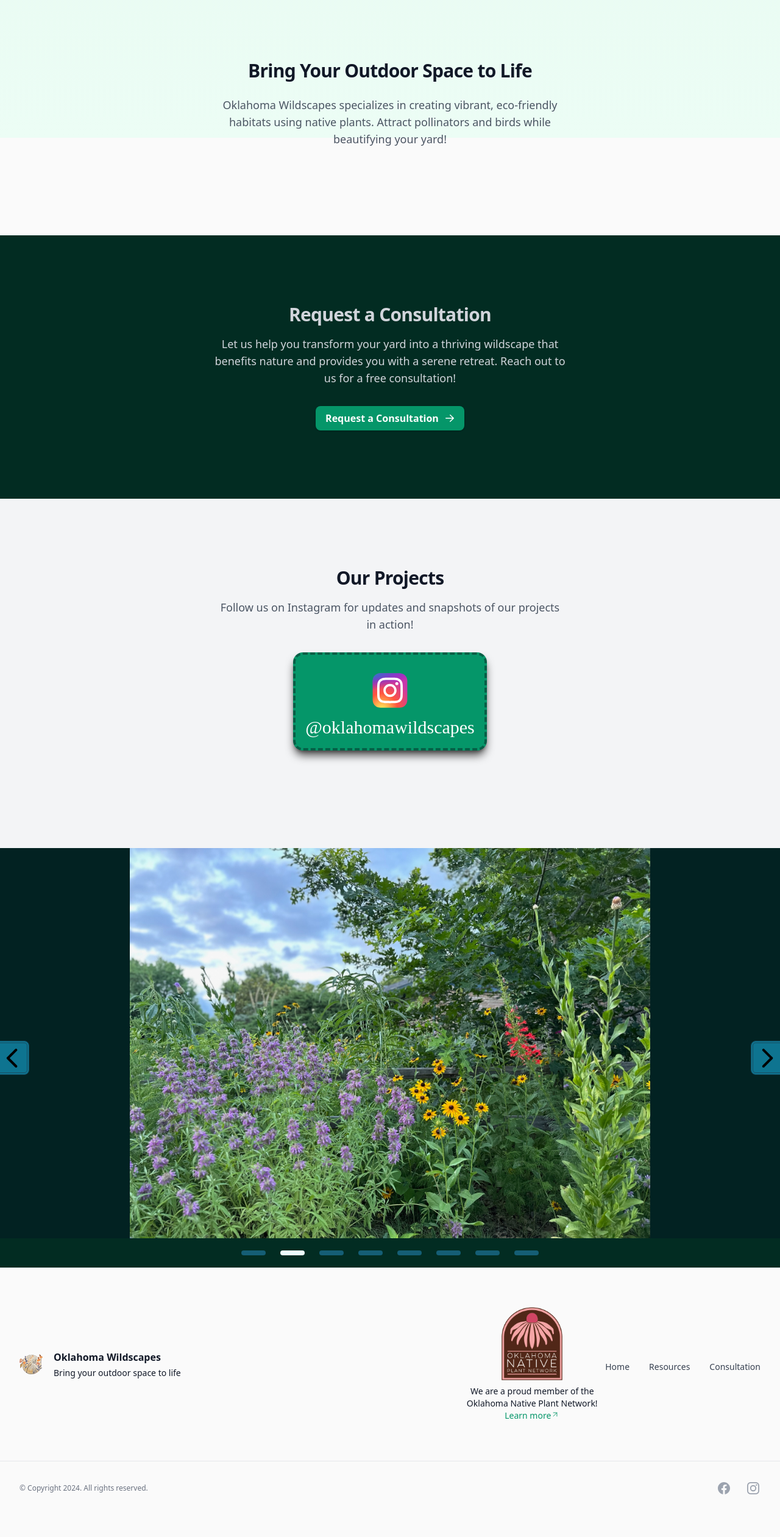
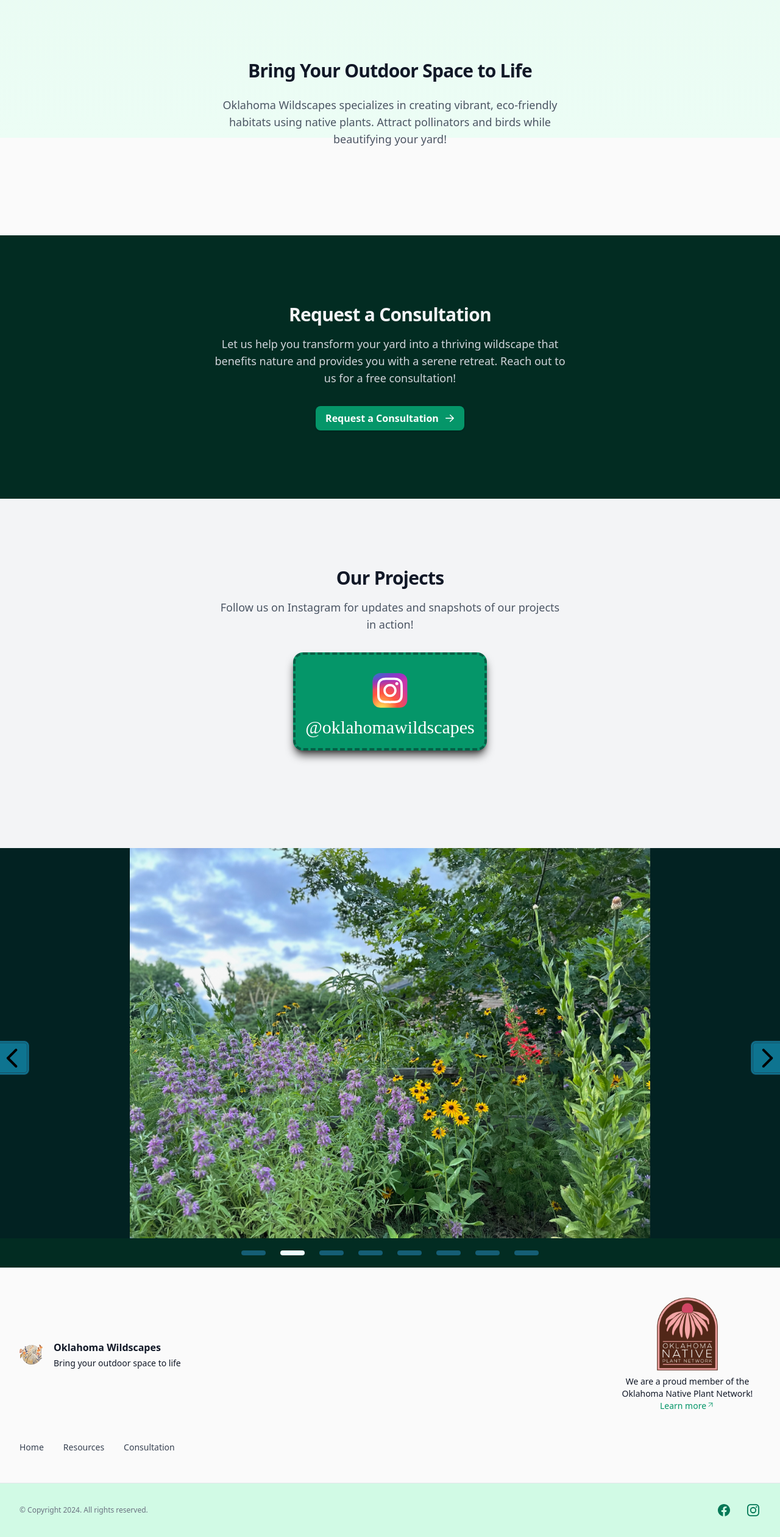
Before and after one commit to ppalms/ok-wildscapes, a Next.js app: page / in a window 1280 px wide. Shown: the part 574-3095 px from the top of the page at 61% size. Before the commit the page ends 3059 px from the top, so only its background shows below. Built offline with nearby package versions, Linux system fonts and the light colour scheme.

Commit message:
Fix footer wrapping in large viewport

```diff
--- a/src/components/Consultation.tsx
+++ b/src/components/Consultation.tsx
@@ -10,7 +10,7 @@ export function Consultation() {
     >
       <Container className="relative">
         <div className="mx-auto max-w-xl sm:text-center">
-          <h2 className="font-display text-3xl font-bold tracking-tight text-gray-300">
+          <h2 className="font-display text-3xl font-bold tracking-tight text-gray-100">
             Request a Consultation
           </h2>
           <p className="mt-4 text-lg text-gray-300">
--- a/src/components/Footer.tsx
+++ b/src/components/Footer.tsx
@@ -38,8 +38,9 @@ export function Footer() {
   return (
     <footer className="border-t border-gray-200">
       <Container>
-        <div className="flex flex-col items-start gap-y-12 py-12 lg:flex-row lg:items-center lg:py-16">
+        <div className="flex flex-col items-start gap-y-12 py-12">
           <div className="flex flex-col-reverse sm:flex-row justify-between items-center w-full text-gray-900">
+            {/* OK Wildscapes logo and tag */}
             <div className="flex items-center mt-12 sm:mt-0">
               <Logomark className="h-10 w-10 flex-none fill-cyan-500" />
               <div className="ml-4">
@@ -48,6 +49,7 @@ export function Footer() {
               </div>
             </div>
 
+            {/* ONPN link */}
             <div className="flex flex-col-reverse items-center text-sm">
               <p className="max-w-60 pt-2 text-center">
                 We are a proud member of the Oklahoma Native Plant Network!
@@ -93,20 +95,20 @@ export function Footer() {
             </div>
           </div>
 
-          <nav className="mt-2 flex gap-8">
+          <nav className="flex gap-8">
             <NavLinks />
           </nav>
         </div>
       </Container>
 
-      <div className="w-full border-t border-gray-200">
+      <div className="w-full border-t border-gray-200 bg-emerald-100">
         <div className="mx-auto max-w-7xl px-6 py-8 md:flex md:items-center md:justify-between lg:px-8">
           <div className="flex justify-center space-x-6 md:order-2">
             {navigation.map((item) => (
               <a
                 key={item.name}
                 href={item.href}
-                className="text-gray-400 hover:text-gray-500"
+                className="text-emerald-700 hover:text-gray-500"
               >
                 <span className="sr-only">{item.name}</span>
                 <item.icon className="h-6 w-6" aria-hidden="true" />
--- a/src/components/NavLinks.tsx
+++ b/src/components/NavLinks.tsx
@@ -32,7 +32,7 @@ export function NavLinks() {
       <AnimatePresence>
         {hoveredIndex === index && (
           <motion.span
-            className="absolute inset-0 rounded-lg bg-gray-100"
+            className="absolute inset-0 rounded-lg bg-emerald-200"
             layoutId="hoverBackground"
             initial={{ opacity: 0 }}
             animate={{ opacity: 1, transition: { duration: 0.15 } }}
--- a/src/components/Projects.tsx
+++ b/src/components/Projects.tsx
@@ -1,6 +1,5 @@
 import Image from 'next/image';
 import { Container } from '@/components/Container';
-import { Carousel } from '@/components/Carousel';
 
 export function Projects() {
   return (
```
